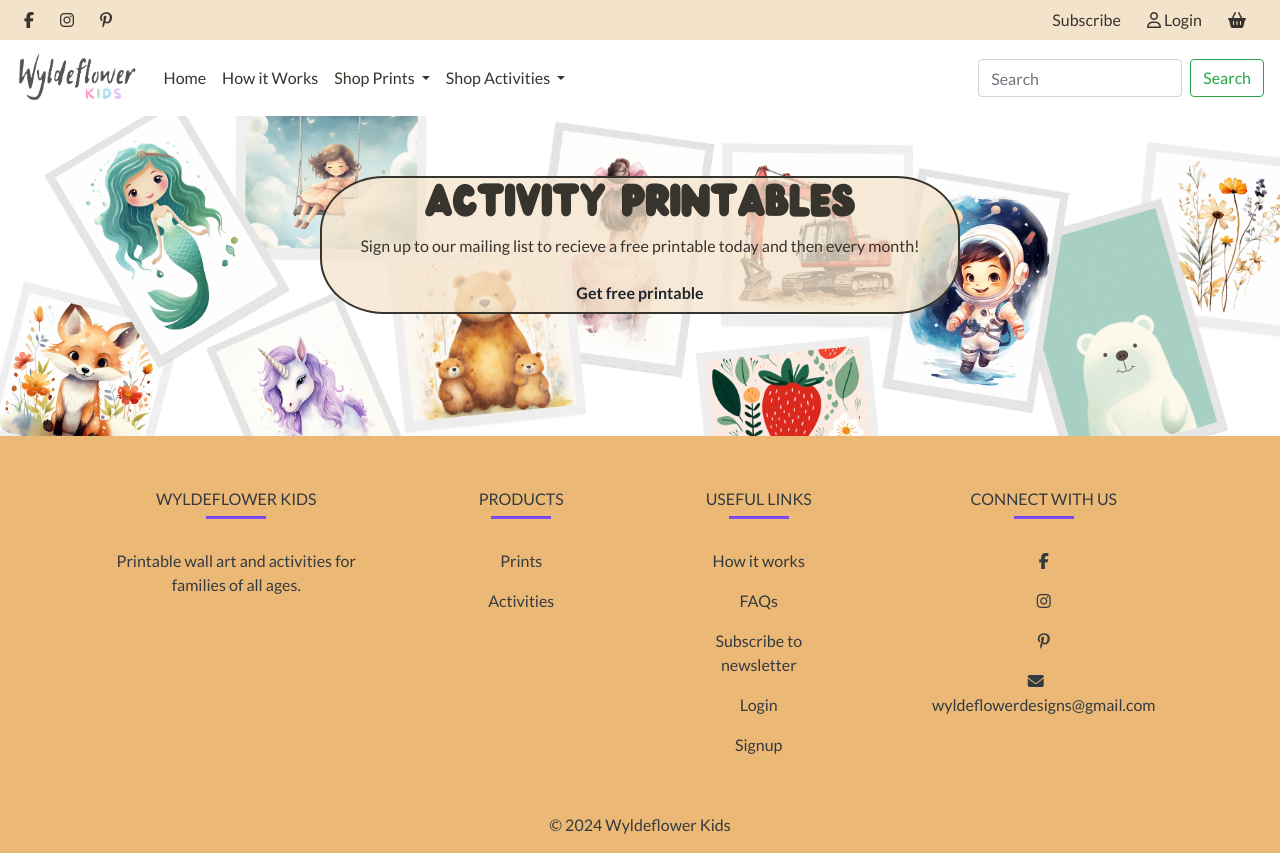
After one commit to sarah2244-4/wyldeflower-designs, a Django app: template templates/base.html in a window 1280 px wide. The commit adds this page. Run offline with Django 3.2, Linux system fonts and the light colour scheme; the template is opened without the code that fills it, so the values that code supplies are empty; some libraries are stand-ins or nearby versions.

Commit message:
Added footer

```diff
--- a/static/css/base.css
+++ b/static/css/base.css
@@ -95,8 +95,18 @@
     width: auto;
 }
 
-.form {
-    background-color: pink;
+footer {
+    background-color: var(--brown);
+}
+
+.footer-links {
+    padding-top: 5px;
+}
+
+.footer-hr {
+    width: 60px;
+    background-color: #7c4dff;
+    height: 2px;
 }
 
 /* Media Queries */
--- /dev/null
+++ b/templates/base.html
@@ -0,0 +1,211 @@
+{% load static %}
+
+<!DOCTYPE html>
+<html lang="en">
+<head>
+    <meta charset="UTF-8">
+    <meta name="viewport" content="width=device-width, initial-scale=1.0">
+    <title>Wyldeflower Kids</title>
+
+    {% block corecss %}
+    <!-- Bootstrap CSS -->
+    <link rel="stylesheet" href="https://cdn.jsdelivr.net/npm/bootstrap@4.6.2/dist/css/bootstrap.min.css" integrity="sha384-xOolHFLEh07PJGoPkLv1IbcEPTNtaed2xpHsD9ESMhqIYd0nLMwNLD69Npy4HI+N" crossorigin="anonymous">
+    <link rel="stylesheet" href="{% static 'css/base.css' %}">
+    <!-- Google fonts -->
+    <link rel="preconnect" href="https://fonts.googleapis.com">
+    <link rel="preconnect" href="https://fonts.gstatic.com" crossorigin>
+    <link href="https://fonts.googleapis.com/css2?family=Lato:ital,wght@0,100;0,300;0,400;0,700;0,900;1,100;1,300;1,400;1,700;1,900&family=Nunito:wght@300;400;500;600;700;800;900&family=Shadows+Into+Light&display=swap" rel="stylesheet">
+    <link href="https://fonts.googleapis.com/css2?family=Josefin+Sans:ital,wght@0,100..700;1,100..700&display=swap" rel="stylesheet">
+    {% endblock %}
+
+    {% block corejs %}
+    <!-- Scripts -->
+    <script src="https://cdn.jsdelivr.net/npm/jquery@3.5.1/dist/jquery.slim.min.js" integrity="sha384-DfXdz2htPH0lsSSs5nCTpuj/zy4C+OGpamoFVy38MVBnE+IbbVYUew+OrCXaRkfj" crossorigin="anonymous"></script>
+    <script src="https://cdn.jsdelivr.net/npm/popper.js@1.16.1/dist/umd/popper.min.js" integrity="sha384-9/reFTGAW83EW2RDu2S0VKaIzap3H66lZH81PoYlFhbGU+6BZp6G7niu735Sk7lN" crossorigin="anonymous"></script>
+    <script src="https://cdn.jsdelivr.net/npm/bootstrap@4.6.2/dist/js/bootstrap.min.js" integrity="sha384-+sLIOodYLS7CIrQpBjl+C7nPvqq+FbNUBDunl/OZv93DB7Ln/533i8e/mZXLi/P+" crossorigin="anonymous"></script>
+    <script src="https://kit.fontawesome.com/ac0ffb0ab5.js" crossorigin="anonymous"></script>
+    <script src="{% static 'js/script.js' %}"></script>
+    {% endblock %}
+</head>
+<body>
+
+  <nav class="navbar navbar-top navbar-expand-lg">
+    <div class="collapse navbar-collapse">
+      <ul class="navbar-nav">
+        <li class="nav-item">
+          <a class="nav-link" href="#"><i class="fa-brands fa-facebook-f"></i></a>
+        </li>
+        <li class="nav-item">
+          <a class="nav-link" href="#"><i class="fa-brands fa-instagram"></i></a>
+        </li>
+        <li class="nav-item">
+          <a class="nav-link" href="#"><i class="fa-brands fa-pinterest-p"></i></a>
+        </li>
+      </ul>
+
+      <ul class="navbar-nav ml-auto collapse navbar-collapse justify-content-end" id="collapse_target1">
+        <li class="nav-item">
+          <a class="nav-link" href="#" class="btn btn-sm btn-outline-secondary">Subscribe</a>
+        </li>
+        <li class="nav-item">
+          <a class="nav-link" href="#" class="btn btn-sm btn-outline-secondary"><i class="fa-regular fa-user"></i> Login</a>
+        </li>
+        <li>
+          <a class="nav-link" href="#"><i class="fa-solid fa-basket-shopping"></i></a>
+        </li>
+
+      </ul>
+    </div>
+
+  </nav>
+
+  <nav class="navbar navbar-main navbar-expand-lg">
+      <a class="navbar-brand" href="{% url 'home' %}"><img class="logo" src="{% static 'images/wyldeflower-kids-logo-tpt.png' %}" width="351" height="142" alt="logo"></a>
+      <button class="navbar-toggler" type="button" data-toggle="collapse" data-target="#collapse_target1, #collapse_target2" aria-controls="topNavbar" aria-expanded="false" aria-label="Toggle navigation">
+        <i class="fa-solid fa-bars"></i>
+      </button>
+      <div class="collapse navbar-collapse" id="collapse_target2">
+        <ul class="navbar-nav mr-auto">
+          <li class="nav-item" data-link-name="home">
+            <a class="nav-link" href="{% url 'home' %}">Home</a>
+          </li>
+          <li class="nav-item">
+            <a class="nav-link" href="#">How it Works</a>
+          </li>
+          <li class="nav-item dropdown">
+            <a class="nav-link dropdown-toggle" href="#" id="navbarPrintsDropdown" role="button" data-toggle="dropdown" aria-haspopup="true" aria-expanded="false">
+              Shop Prints
+            </a>
+            <div class="dropdown-menu" aria-labelledby="navbarPrintsDropdown">
+              <a class="dropdown-item" href="#">Woodland and Outdoors</a>
+              <a class="dropdown-item" href="#">Animals</a>
+              <a class="dropdown-item" href="#">Educational</a>
+            </div>
+          </li>
+
+          <li class="nav-item dropdown">
+            <a class="nav-link dropdown-toggle" href="#" id="navbarActivitiesDropdown" role="button" data-toggle="dropdown" aria-haspopup="true" aria-expanded="false">
+              Shop Activities
+            </a>
+            <div class="dropdown-menu" aria-labelledby="navbarActivitiesDropdown">
+              <a class="dropdown-item" href="#">Colouring Pages</a>
+              <a class="dropdown-item" href="#">Alphabet</a>
+              <a class="dropdown-item" href="#">Numbers</a>
+              <a class="dropdown-item" href="#">Themed</a>
+            </div>
+          </li>
+        </ul>
+        <form class="form-inline my-2 my-lg-0">
+          <input class="form-control mr-sm-2" type="search" placeholder="Search" aria-label="Search">
+          <button class="btn btn-outline-success my-2 my-sm-0" type="submit">Search</button>
+        </form>
+      </div>
+    </nav>
+
+
+    <div class="banner-div text-center">
+        <img class="banner" src="{% static 'images/banner.png' %}" alt="banner" height="450" width="1800">
+        <div class="overlay">
+            <h1 class="wedges">Activity printables</h1>
+            <p>Sign up to our mailing list to recieve a free printable today and then every month!</p>
+            <a href="#" class="btn bold">Get free printable</a>
+        </div>
+    </div>
+
+    {% block content %}
+    {% endblock %}
+
+
+    <!-- Footer -->
+
+
+      <footer class="text-center text-lg-start text-dark">
+
+        <!-- Section: Links  -->
+        <section class="footer-links">
+          <div class="container text-center text-md-start mt-5">
+
+            <div class="row mt-3">
+
+              <div class="col-md-3 col-lg-4 col-xl-3 mx-auto mb-4">
+
+                <h6 class="text-uppercase fw-bold">Wyldeflower kids</h6>
+                <hr
+                    class="mb-4 mt-0 d-inline-block mx-auto"
+                    style="width: 60px; background-color: #7c4dff; height: 2px"
+                    />
+                <p>
+                  Printable wall art and activities for families of all ages.
+                </p>
+              </div>
+
+
+
+              <div class="col-md-2 col-lg-2 col-xl-2 mx-auto mb-4">
+                <!-- Links -->
+                <h6 class="text-uppercase fw-bold">Products</h6>
+                <hr
+                    class="mb-4 mt-0 d-inline-block mx-auto footer-hr"
+
+                    />
+                <p>
+                  <a href="#!" class="text-dark">Prints</a>
+                </p>
+                <p>
+                  <a href="#!" class="text-dark">Activities</a>
+                </p>
+              </div>
+
+              <div class="col-md-3 col-lg-2 col-xl-2 mx-auto mb-4">
+                <!-- Links -->
+                <h6 class="text-uppercase fw-bold">Useful links</h6>
+                <hr
+                    class="mb-4 mt-0 d-inline-block mx-auto"
+                    style="width: 60px; background-color: #7c4dff; height: 2px"
+                    />
+                <p>
+                  <a href="#!" class="text-dark">How it works</a>
+                </p>
+                <p>
+                  <a href="#!" class="text-dark">FAQs</a>
+                </p>
+                <p>
+                  <a href="#!" class="text-dark">Subscribe to newsletter</a>
+                </p>
+                <p>
+                  <a href="#!" class="text-dark">Login</a>
+                </p>
+                <p>
+                  <a href="#!" class="text-dark">Signup</a>
+                </p>
+              </div>
+
+              <div class="col-md-4 col-lg-3 col-xl-3 mx-auto mb-md-0 mb-4">
+                <!-- Links -->
+                <h6 class="text-uppercase fw-bold">Connect with us</h6>
+
+                <hr
+                    class="mb-4 mt-0 d-inline-block mx-auto footer-hr"
+                    />
+                  <p><i class="fa-brands fa-facebook-f"></i></p>
+                  <p><i class="fa-brands fa-instagram"></i></p>
+                  <p><i class="fa-brands fa-pinterest-p"></i></p>
+                <p><i class="fas fa-envelope mr-3"></i> wyldeflowerdesigns@gmail.com</p>
+              </div>
+            </div>
+          </div>
+        </section>
+
+        <!-- Copyright -->
+        <div
+            class="text-center p-3"
+            >
+          © 2024
+          <a class="text-dark" href="{% url 'home' %}"
+            >Wyldeflower Kids</a
+            >
+        </div>
+      </footer>
+
+</body>
+</html>
```
